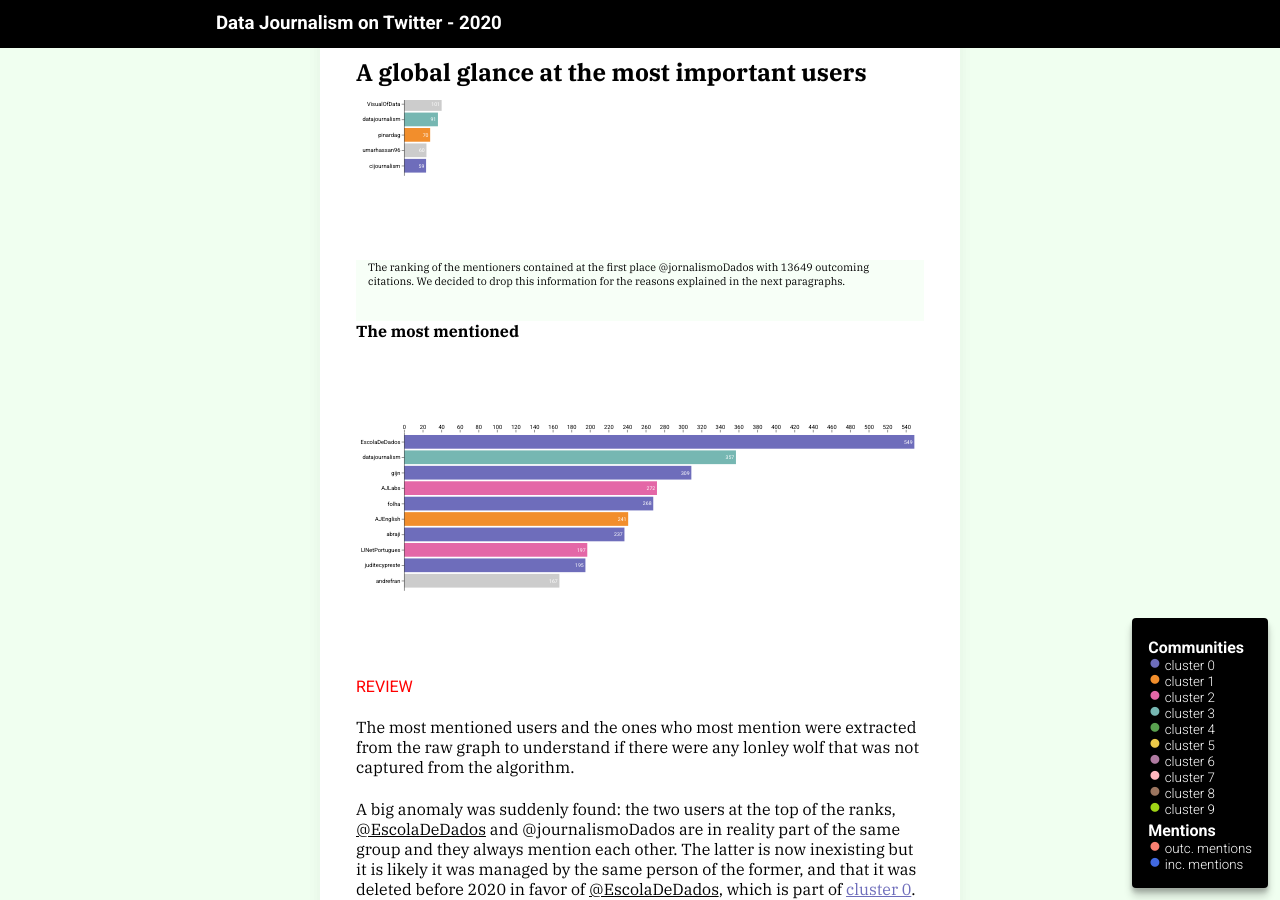
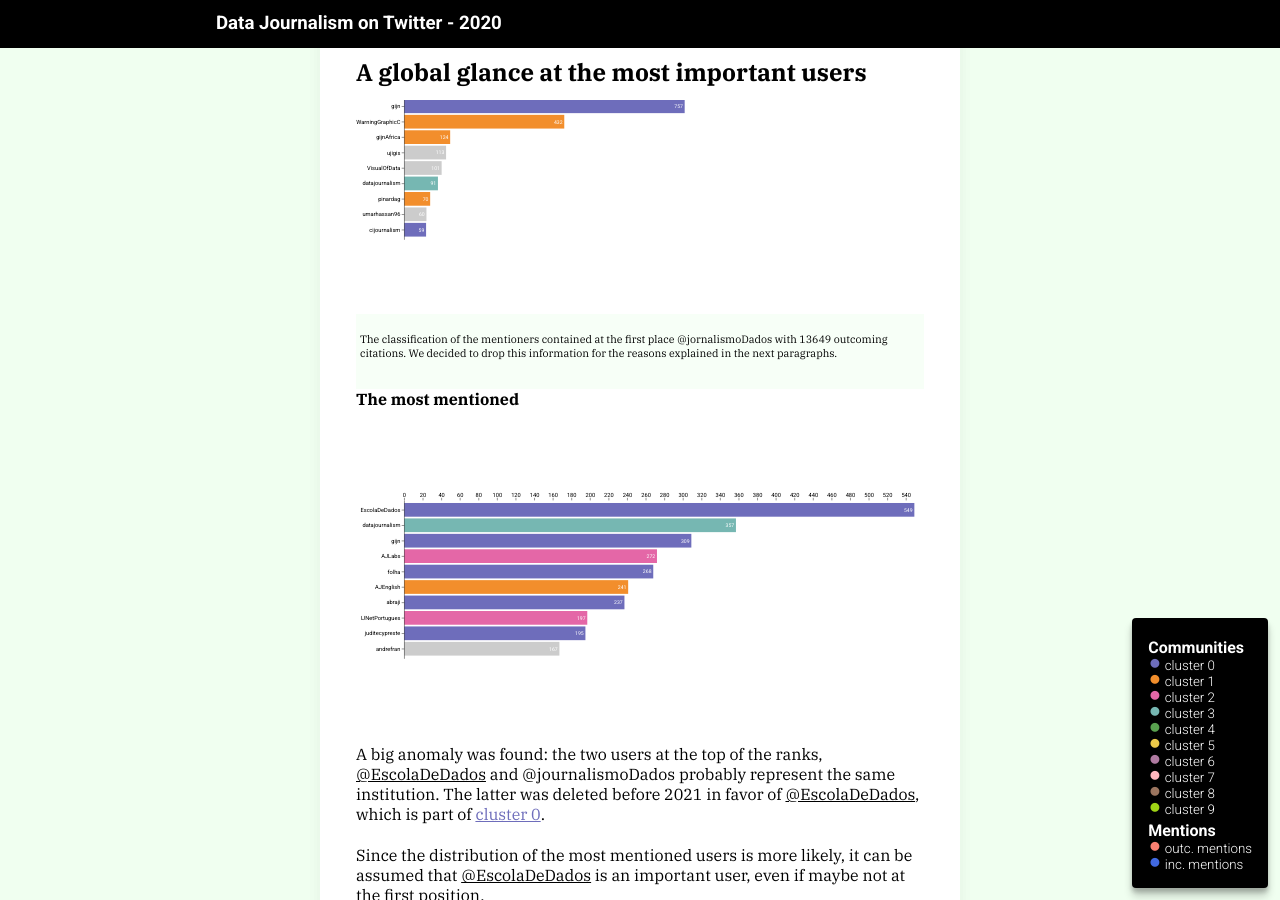
Before and after one commit to Sblbl/ddj_net_viewer, a Jekyll site: the page built from index.markdown, in a window 1280 px wide and 900 px high, scrolled down 8988 px. Built offline with Jekyll 4.4.1, drawn with Linux system fonts in a browser that asks for light colours; some of the changed text lies outside the part shown.

Commit message:
finished global analysis

```diff
--- a/index.markdown
+++ b/index.markdown
@@ -171,10 +171,10 @@
 	</div>
 </div>
 <div id='local_actors' class='section'>
-	<h2>Actors in the network</h2>
+	<h2>Actors in the network (local view)</h2>
 	<div class='texts'>
 		<p>
-			It is useful to understand in what measure each user contributes to the Data Journalism community on Twitter. This section reveals the most active, the most influential, and the spreaders users. For the moment, the ranking excludes the users outside the communities so that it is possible to discover eventual dominances inside them.
+			It is useful to understand in what measure each user contributes to the Data Journalism community on Twitter. This section reveals the most active, the most influential, and the spreaders users. For the moment, the classification excludes the users outside the communities so that it is possible to discover eventual dominances inside them.
 		</p>
 		<p>
 			A profile was considered <strong>active</strong> if it produces a large amount of tweets, <strong>influential</strong> if many other users cite its work. It was named a <strong>spreader</strong> if it maily retweet other users' work.
@@ -232,33 +232,28 @@
 	<h5>Ranking excluding retweet activity</h5>
 	<svg id='viz_7' class='small_viz'></svg>
 	<div class='texts'>
-		<p><span class="TODO">AS WE CAN SEE</span></p>
+		<p>
+			The global plots show the presence of a consistent number of independent users at the top of the placement. These could suggest the presence of less represented communities, like the Russian one (suggested by <a href='https://twitter.com/gijnRu' target='blank'>@gijnRu</a>) and the Turkish one (suggested by <a href='https://twitter.com/DagmedyaVeri' target='blank'>@DagmedyaVeri</a>).
+		</p>
 	</div>
 	<h5>The mentioners</h5>
 	<svg id='viz_4' class='small_viz'></svg>
 	<div class='note'>
 		<p>
-			The ranking of the mentioners contained at the first place @jornalismoDados with 13649 outcoming citations. We decided to drop this information for the reasons explained in the next paragraphs.
+			The classification of the mentioners contained at the first place @jornalismoDados with 13649 outcoming citations. We decided to drop this information for the reasons explained in the next paragraphs.
 		</p>
 	</div>
 	<h5>The most mentioned</h5>
 	<svg id='viz_5' class='small_viz'></svg>
 	<div class='texts' id='reason_jornalismoDados'>
-		<p><span class="TODO">REVIEW</span></p>
-		<p>
-			The most mentioned users and the ones who most mention were extracted from the raw graph to understand if there were any lonley wolf that was not captured from the algorithm.
-		</p>
-		<p>A big anomaly was suddenly found: the two users at the top
-			of the ranks, <a href='https://twitter.com/EscolaDeDados' target='blank'>@EscolaDeDados</a> and @journalismoDados are in reality part of the same group and they always mention each other. The latter is now inexisting but it is likely it was managed by the same person of the former, and that  it was deleted before 2020 in favor of <a href='https://twitter.com/EscolaDeDados' target='blank'>@EscolaDeDados</a>, which is part of <a href='#cluster_0' class='g_0'>cluster 0</a>.
+		<p>A big anomaly was found: the two users at the top
+			of the ranks, <a href='https://twitter.com/EscolaDeDados' target='blank'>@EscolaDeDados</a> and @journalismoDados probably represent the same institution. The latter was deleted before 2021 in favor of <a href='https://twitter.com/EscolaDeDados' target='blank'>@EscolaDeDados</a>, which is part of <a href='#cluster_0' class='g_0'>cluster 0</a>.
 		</p>
 		<p>
-			And it is exaclty from <a href='#cluster_0' class='g_0'>cluster 0</a> that most of the most mentioned users come, toghether with <a href='#cluster_2' class='g_2'>cluster 2</a>.
+			Since the distribution of the most mentioned users is more likely, it can be assumed that <a href='https://twitter.com/EscolaDeDados' target='blank'>@EscolaDeDados</a> is an important user, even if maybe not at the first position.
 		</p>
 		<p>
-			Since the distribution of the most mentioned users is more likely, it can be trusted that <a href='https://twitter.com/EscolaDeDados' target='blank'>@EscolaDeDados</a> (at the first place)is the true top star.
-		</p>
-		<p>An exception of what has been said before is that <a href='https://twitter.com/gijn' target='blank'>@gijn</a> is
-			on the top of both ranks, suggesting its role of importance in the Data Journalism Twitter environment.
+			Again, <a href='https://twitter.com/gijn' target='blank'>@gijn</a>, <a href='https://twitter.com/pinadrag' target='blank'>@pinadrag</a> and <a href='https://twitter.com/datajournalism' target='blank'>@datajournalism</a> are well socially connected, confirming the local observations.
 		</p>
 	</div>
 </div>
--- a/style/style.css
+++ b/style/style.css
@@ -131,7 +131,7 @@
 	background-color: rgba(240,255,240, .5);
 	font-size: 8pt;
 	font-family: Roboto;
-	padding: 0 12px 12px;
+	padding: 8px 4px;
 }
 
 
```
Also changed, not shown: other parts of index.markdown (+1 -1 lines), 3 other files.
